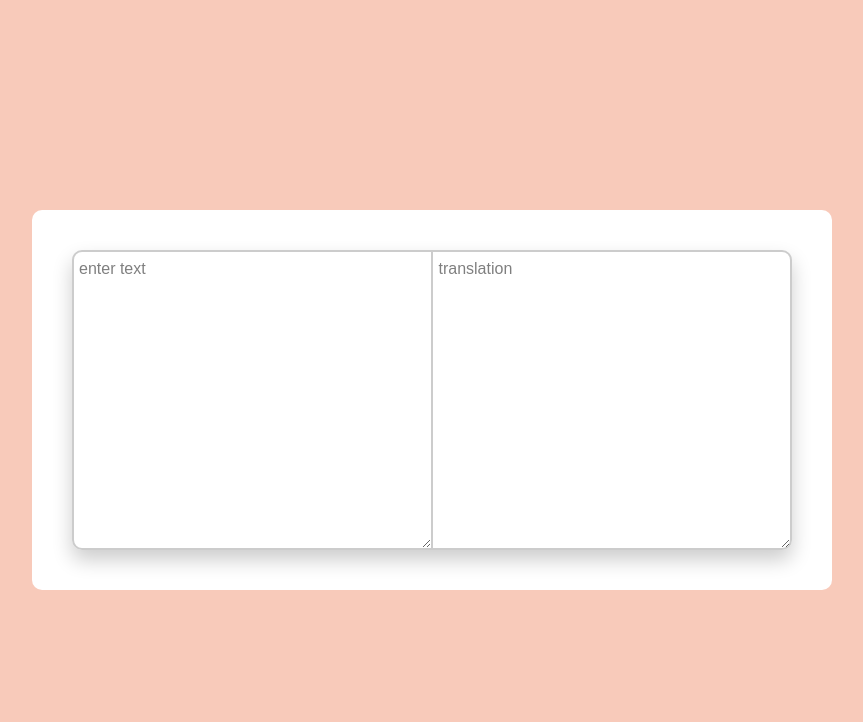
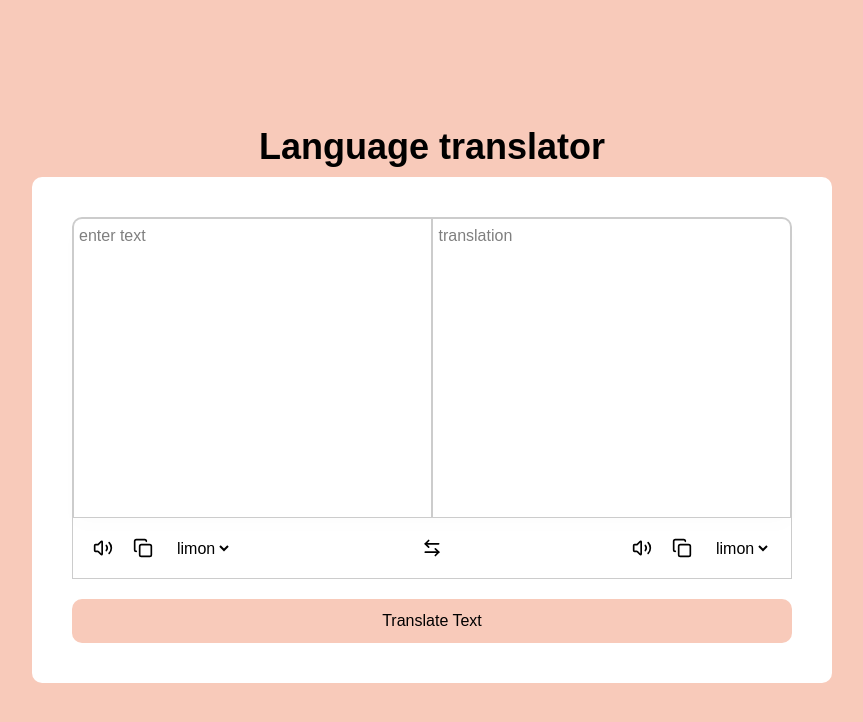
Before and after one commit to toufiq007/react-translator-app, a React (Vite) app: page / in a window 1280 px wide. Shown: the top 722 px of the page, without its empty margins (208-1071 px from the left). Built offline with nearby package versions, Linux system fonts and the light colour scheme.

Commit message:
complete the ui part and setup the data

```diff
--- a/package.json
+++ b/package.json
@@ -11,6 +11,7 @@
   },
   "dependencies": {
     "@tailwindcss/vite": "^4.0.17",
+    "lucide-react": "^0.484.0",
     "react": "^19.0.0",
     "react-dom": "^19.0.0",
     "tailwindcss": "^4.0.17"
--- a/src/App.tsx
+++ b/src/App.tsx
@@ -1,14 +1,18 @@
-
-import './App.css'
-import Translate from './components/Translate'
+import "./App.css";
+import Translate from "./components/Translate";
 
 function App() {
-
   return (
     <>
-      <Translate/>
+      <h1
+        className="font-bold text-center text-4xl font-mono"
+        style={{ padding: "10px 0" }}
+      >
+        Language translator
+      </h1>
+      <Translate />
     </>
-  )
+  );
 }
 
-export default App
+export default App;
--- a/src/components/Translate.tsx
+++ b/src/components/Translate.tsx
@@ -1,3 +1,5 @@
+import { Volume2, Copy, ArrowLeftRight } from "lucide-react";
+
 const Translate = () => {
   return (
     <div
@@ -15,8 +17,9 @@ const Translate = () => {
         style={{
           border: "2px solid #ccc",
           height: "300px",
-          borderRadius: "10px",
-          boxShadow: "0 10px 20px rgba(0,0,0,0.2)",
+          borderRadius: "10px 10px 0px 0px",
+          borderBottom: "none",
+          boxShadow: "0 10px 20px rgba(0,0,0,0.01)",
         }}
       >
         <div
@@ -26,7 +29,14 @@ const Translate = () => {
           <textarea
             spellCheck="false"
             placeholder="enter text"
-            style={{ width: "100%", height: "100%", padding: "5px" }}
+            style={{
+              width: "100%",
+              height: "100%",
+              padding: "5px",
+              resize: "none",
+              outline: "none",
+              border: "none",
+            }}
           ></textarea>
 
           <textarea
@@ -38,9 +48,51 @@ const Translate = () => {
               height: "100%",
               borderLeft: "2px solid #ccc",
               padding: "5px",
+              resize: "none",
+              outline: "none",
             }}
           ></textarea>
+          <div></div>
         </div>
+      </div>
+
+      <div
+        className="flex justify-between"
+        style={{ border: "1px solid #ccc", padding: "20px" }}
+      >
+        <div className="flex items-center gap-[20px]">
+          <Volume2 size="20px" />
+          <Copy size="20px" />
+          <select>
+            <option>limon</option>
+            <option>limon</option>
+            <option>limon</option>
+          </select>
+        </div>
+        <div>
+          <ArrowLeftRight size="20px" />
+        </div>
+        <div className="flex items-center gap-[20px]">
+          <Volume2 size="20px" />
+          <Copy size="20px" />
+          <select>
+            <option>limon</option>
+            <option>limon</option>
+            <option>limon</option>
+          </select>
+        </div>
+      </div>
+      <div style={{ marginTop: "20px" }}>
+        <button
+          style={{
+            width: "100%",
+            background: "rgb(248, 202, 186)",
+            padding: "10px",
+            borderRadius: "10px",
+          }}
+        >
+          Translate Text
+        </button>
       </div>
     </div>
   );
--- /dev/null
+++ b/src/data/data.ts
@@ -0,0 +1,49 @@
+const countries = {
+  "am-ET": "Amharic",
+  "ar-SA": "Arabic",
+  "bn-BD": "Bengali",
+  "cs-CZ": "Czech",
+  "da-DK": "Danish",
+  "de-DE": "German",
+  "el-GR": "Greek",
+  "en-US": "English",
+  "es-ES": "Spanish",
+  "fa-IR": "Persian",
+  "fi-FI": "Finnish",
+  "fr-FR": "French",
+  "gu-IN": "Gujarati",
+  "he-IL": "Hebrew",
+  "hi-IN": "Hindi",
+  "hu-HU": "Hungarian",
+  "id-ID": "Indonesian",
+  "it-IT": "Italian",
+  "ja-JP": "Japanese",
+  "kn-IN": "Kannada",
+  "ko-KR": "Korean",
+  "lt-LT": "Lithuanian",
+  "lv-LV": "Latvian",
+  "ml-IN": "Malayalam",
+  "mr-IN": "Marathi",
+  "ms-MY": "Malay",
+  "nb-NO": "Norwegian",
+  "nl-NL": "Dutch",
+  "pl-PL": "Polish",
+  "pt-BR": "Portuguese",
+  "ro-RO": "Romanian",
+  "ru-RU": "Russian",
+  "sk-SK": "Slovak",
+  "sl-SI": "Slovenian",
+  "sr-RS": "Serbian",
+  "sv-SE": "Swedish",
+  "ta-IN": "Tamil",
+  "te-IN": "Telugu",
+  "th-TH": "Thai",
+  "tr-TR": "Turkish",
+  "uk-UA": "Ukrainian",
+  "ur-PK": "Urdu",
+  "vi-VN": "Vietnamese",
+  "zh-CN": "Chinese (Simplified)",
+  "zh-TW": "Chinese (Traditional)",
+};
+
+export default countries;
```
Also changed, not shown: 1 other file (tests, documents, lock files or other folders).
